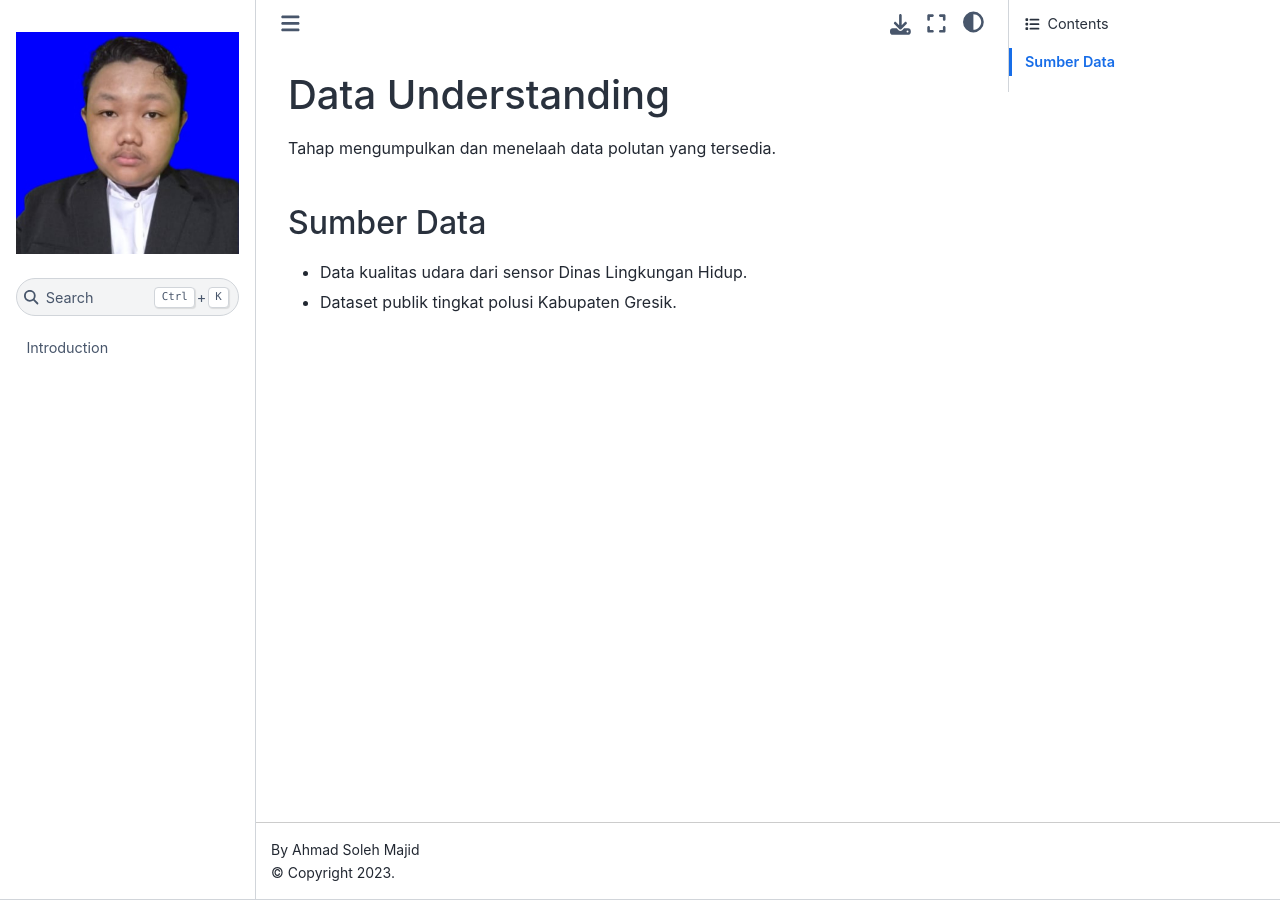
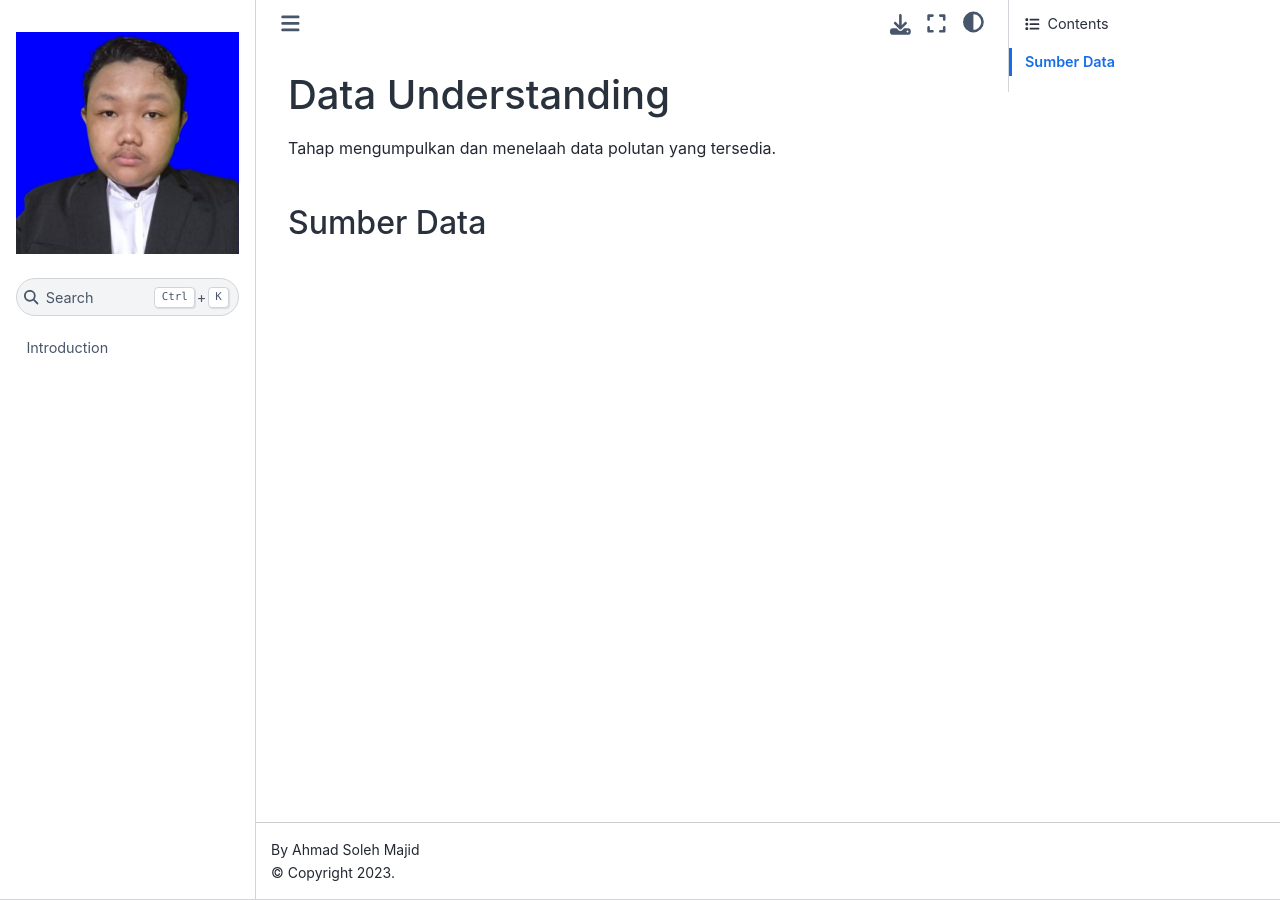
Before and after one commit to SolehMajid/PSD, a Jupyter Book: the page built from pertemuan-1/data-understanding.md, in a window 1280 px wide. Built offline with Jupyter Book 1.0.4 settings and Sphinx 7.4.7 and the Sphinx Book theme 1.1.4, drawn with Linux system fonts in a browser that asks for light colours; pages that are not in the unit, such as notebooks, are missing from menus.

Commit message:
hapus beberapa textr

```diff
--- a/pertemuan-1/data-understanding.md
+++ b/pertemuan-1/data-understanding.md
@@ -3,5 +3,3 @@
 Tahap mengumpulkan dan menelaah data polutan yang tersedia.
 
 ## Sumber Data
-- Data kualitas udara dari sensor Dinas Lingkungan Hidup.
-- Dataset publik tingkat polusi Kabupaten Gresik.
```
Also changed, not shown: pertemuan-1/business-understanding.md (+1 -1 lines).
